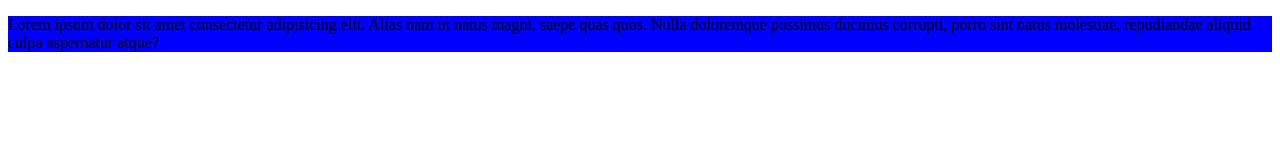
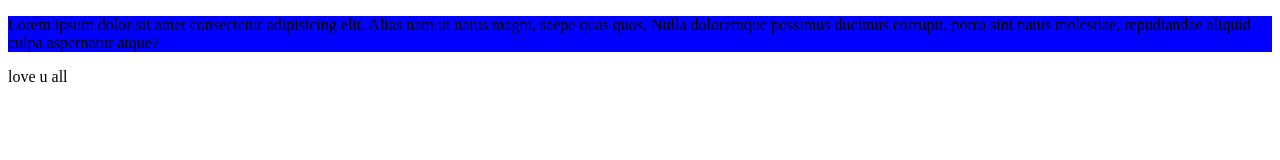
Before and after one commit to abirnis120/boss, a plain HTML site: page yes/index.html in a window 1280 px wide. Drawn offline with Linux system fonts and the light colour scheme.

Commit message:
one itemchn

```diff
--- a/yes/index.html
+++ b/yes/index.html
@@ -8,5 +8,8 @@
 </head>
 <body>
     <p> Lorem ipsum dolor sit amet consectetur adipisicing elit. Alias nam ut natus magni, saepe quas quos. Nulla doloremque possimus ducimus corrupti, porro sint natus molestiae, repudiandae aliquid culpa aspernatur atque?</p>
+    <h> love u all
+
+    </h>
 </body>
 </html>
```
